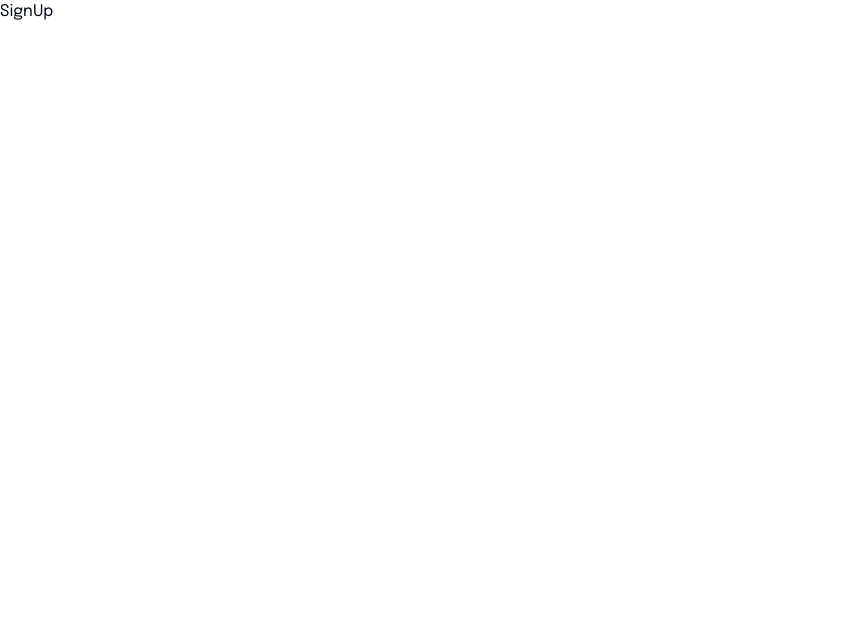
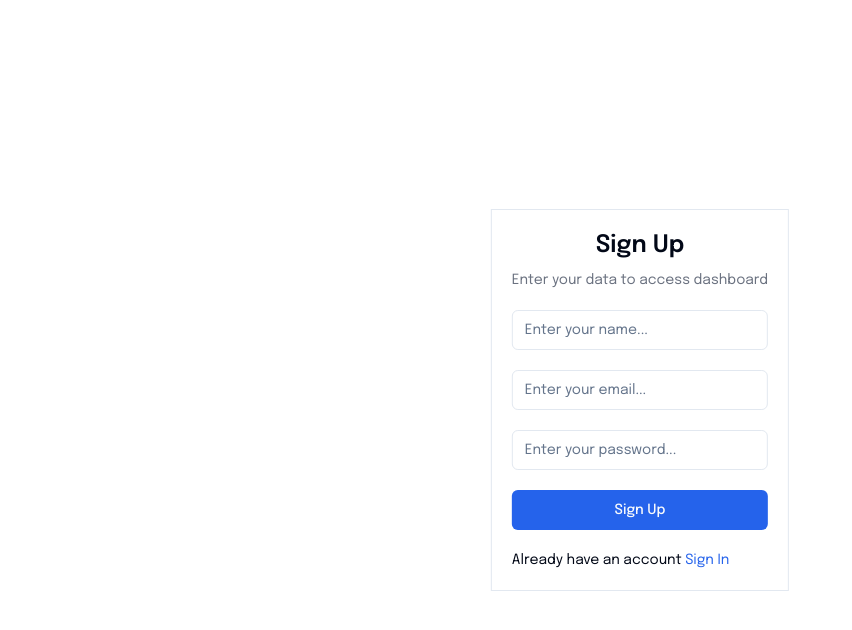
Before and after one commit to zulmarij/bwa-job-hunt, a Next.js app: page /auth/signup in a window 1280 px wide. Shown: the top 630 px of the page, without its empty margins (0-852 px from the left). Built offline with nearby package versions, Linux system fonts and the light colour scheme.

Commit message:
slicing sign up page

```diff
--- a/src/app/(auth)/auth/signin/page.tsx
+++ b/src/app/(auth)/auth/signin/page.tsx
@@ -78,7 +78,7 @@
 
               <div className="text-sm">
                 Don`t have an account{" "}
-                <Link href="/signup" className="text-primary">
+                <Link href="/auth/signup" className="text-primary">
                   Sign Up
                 </Link>
               </div>
--- a/src/app/(auth)/auth/signup/page.tsx
+++ b/src/app/(auth)/auth/signup/page.tsx
@@ -1,5 +1,21 @@
+"use client";
+
+import { Button } from "@/components/ui/button";
+import {
+  Form,
+  FormControl,
+  FormField,
+  FormItem,
+  FormMessage,
+} from "@/components/ui/form";
+import { Input } from "@/components/ui/input";
+import { signUpFormSchema } from "@/lib/form-schema";
+import { zodResolver } from "@hookform/resolvers/zod";
 import { Metadata } from "next";
+import Link from "next/link";
 import { FC } from "react";
+import { useForm } from "react-hook-form";
+import { z } from "zod";
 
 interface SignUpProps {}
 
@@ -9,7 +25,78 @@
 };
 
 const SignUp: FC<SignUpProps> = ({}) => {
-  return <div>SignUp</div>;
+  const form = useForm<z.infer<typeof signUpFormSchema>>({
+    resolver: zodResolver(signUpFormSchema),
+  });
+
+  const onSubmit = (value: z.infer<typeof signUpFormSchema>) => {
+    console.log(value);
+  };
+
+  return (
+    <div className="relative w-full h-screen">
+      <div className="absolute top-1/2 left-1/2 -translate-x-1/2 -translate-y-1/2">
+        <div className="border border-border p-5">
+          <div className="font-semibold text-center text-2xl mb-2">Sign Up</div>
+          <div className="text-sm text-gray-500">
+            Enter your data to access dashboard
+          </div>
+
+          <Form {...form}>
+            <form
+              onSubmit={form.handleSubmit(onSubmit)}
+              className="mt-5 space-y-5"
+            >
+              <FormField
+                control={form.control}
+                name="name"
+                render={({ field }) => (
+                  <FormItem>
+                    <FormControl>
+                      <Input placeholder="Enter your name..." {...field} />
+                    </FormControl>
+                    <FormMessage />
+                  </FormItem>
+                )}
+              />
+              <FormField
+                control={form.control}
+                name="email"
+                render={({ field }) => (
+                  <FormItem>
+                    <FormControl>
+                      <Input placeholder="Enter your email..." {...field} />
+                    </FormControl>
+                    <FormMessage />
+                  </FormItem>
+                )}
+              />
+              <FormField
+                control={form.control}
+                name="password"
+                render={({ field }) => (
+                  <FormItem>
+                    <FormControl>
+                      <Input placeholder="Enter your password..." {...field} />
+                    </FormControl>
+                    <FormMessage />
+                  </FormItem>
+                )}
+              />
+
+              <Button className="w-full">Sign Up</Button>
+              <div className="text-sm">
+                Already have an account{" "}
+                <Link href="/auth/signin" className="text-primary">
+                  Sign In
+                </Link>
+              </div>
+            </form>
+          </Form>
+        </div>
+      </div>
+    </div>
+  );
 };
 
 export default SignUp;
--- a/src/lib/form-schema.ts
+++ b/src/lib/form-schema.ts
@@ -77,3 +77,11 @@
     .email({ message: "Email is not valid" }),
   password: z.string({ required_error: "Password is required" }),
 });
+
+export const signUpFormSchema = z.object({
+  name: z.string({ required_error: "Name is required" }),
+  email: z
+    .string({ required_error: "Email is required" })
+    .email({ message: "Email is not valid" }),
+  password: z.string({ required_error: "Password is required" }),
+});
```
